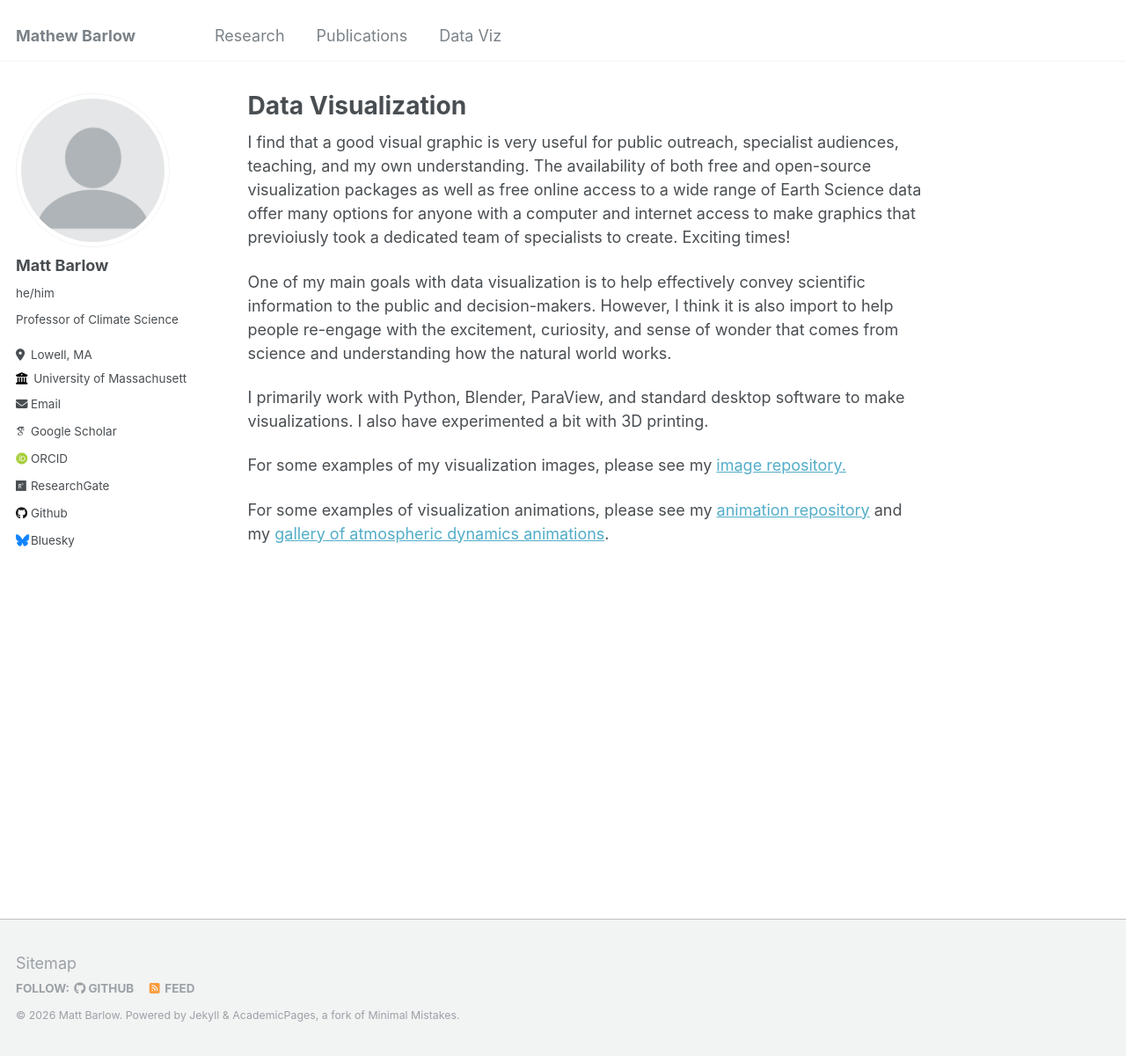
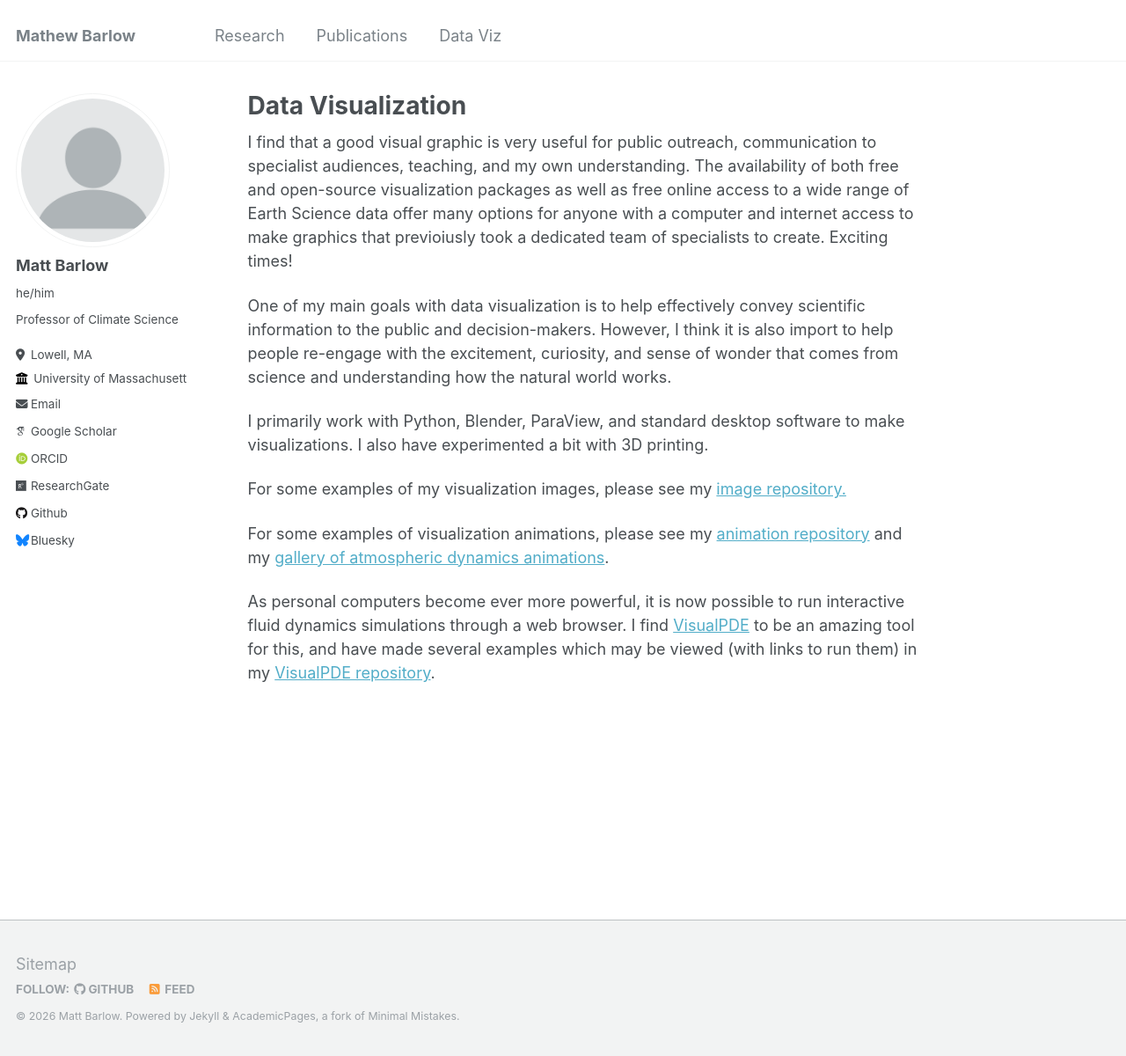
Before and after one commit to mathewbarlow/mathewbarlow.github.io, a Jekyll site: the page built from _pages/dataviz.md, in a window 1280 px wide and 1200 px high. Shown: the whole window at 88% size. Built offline with Jekyll 4.4.1, drawn with Linux system fonts in a browser that asks for light colours; some web fonts are replaced.

Commit message:
Update dataviz.md

```diff
--- a/_pages/dataviz.md
+++ b/_pages/dataviz.md
@@ -4,7 +4,7 @@ title: "Data Visualization"
 author_profile: true
 ---
 
-I find that a good visual graphic is very useful for public outreach, specialist audiences, teaching, and my own understanding. The availability of both free and open-source visualization packages as well as free online access to a wide range of Earth Science data offer many options for anyone with a computer and internet access to make graphics that previoiusly took a dedicated team of specialists to create. Exciting times!
+I find that a good visual graphic is very useful for public outreach, communication to specialist audiences, teaching, and my own understanding. The availability of both free and open-source visualization packages as well as free online access to a wide range of Earth Science data offer many options for anyone with a computer and internet access to make graphics that previoiusly took a dedicated team of specialists to create. Exciting times!
 
 One of my main goals with data visualization is to help effectively convey scientific information to the public and decision-makers. However, I think it is also import to help people re-engage with the excitement, curiosity, and sense of wonder that comes from science and understanding how the natural world works.
 
@@ -14,6 +14,8 @@ For some examples of my visualization images, please see my [image repository.](
 
 For some examples of visualization animations, please see my [animation repository](https://github.com/mathewbarlow/animations) and my [gallery of atmospheric dynamics animations](https://storm.uml.edu/~metweb/newBlog/wordpress/2020/05/14/gallery-of-atmospheric-dynamics-animations/).
 
+As personal computers become ever more powerful, it is now possible to run interactive fluid dynamics simulations through a web browser. I find  [VisualPDE](https://visualpde.com) to be an amazing tool for this, and have made several examples which may be viewed (with links to run them) in my [VisualPDE repository](https://github.com/mathewbarlow/VisualPDE-programs).
+
 <!---
 need to add selected images
 need to build out image repository
```
